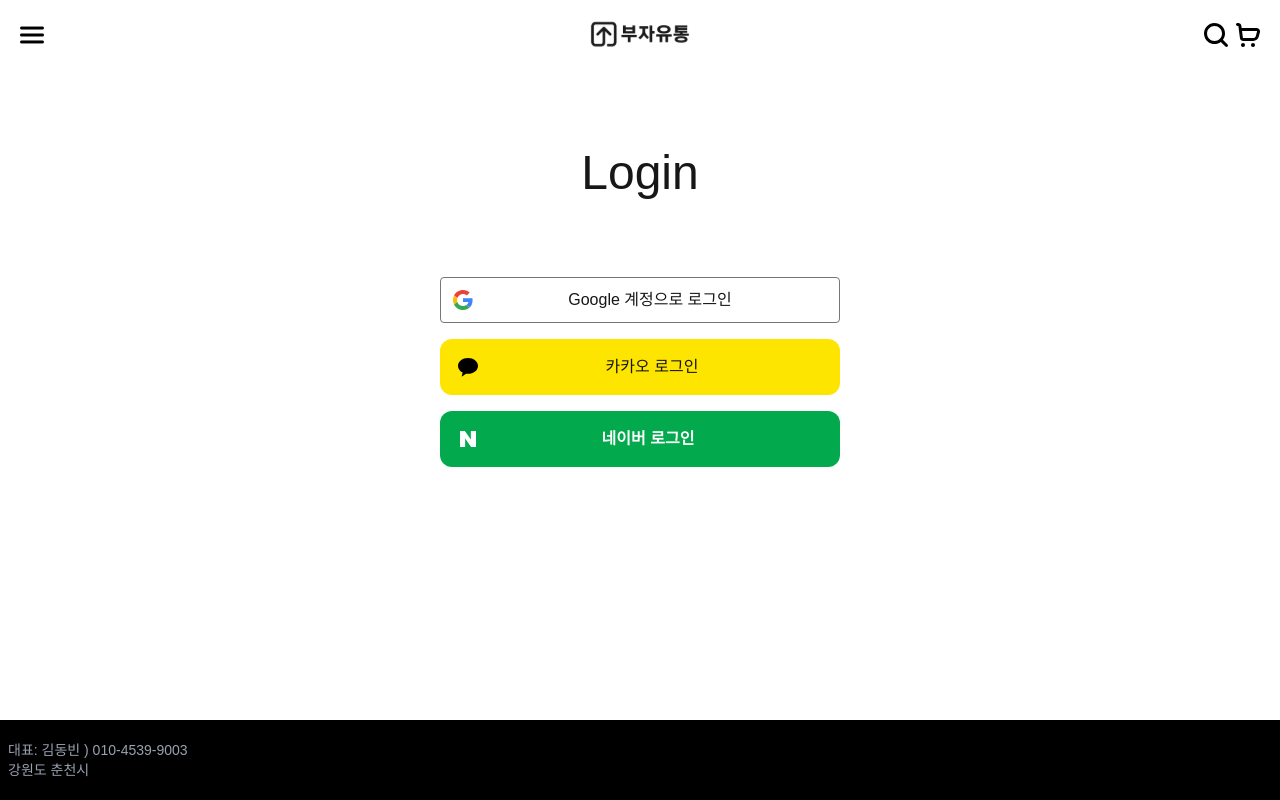
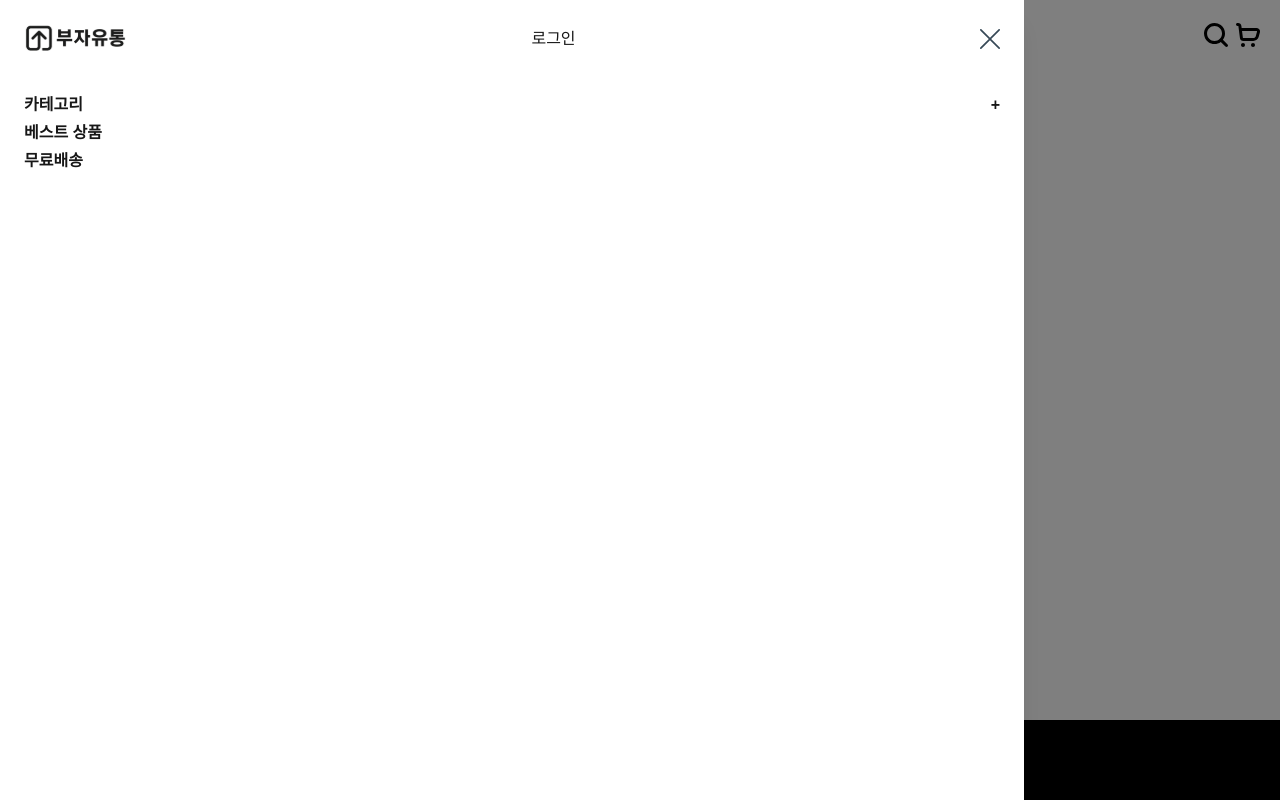
Before and after one commit to 10000jaeN/buja-distributor, a Next.js app: page /login in a window 1280 px wide. Both pictures are taken after a click on the icon 32 px from the left and 34 px from the top of the page. Built offline with nearby package versions, Linux system fonts and the light colour scheme.

Commit message:
feat: add component SideBar

```diff
--- a/src/app/layout.tsx
+++ b/src/app/layout.tsx
@@ -3,6 +3,7 @@
 import "./globals.css";
 import Nav from "@/components/common/Nav";
 import Footer from "@/components/common/Footer";
+import SideBar from "@/components/common/SideBar";
 
 const pretendard = localFont({
   src: "../public/fonts/PretendardVariable.woff2",
@@ -25,6 +26,7 @@
     <html lang="ko" className={pretendard.variable}>
       <body className="flex min-h-screen flex-col font-sans antialiased">
         <Nav />
+        <SideBar />
 
         <main className="flex-1">{children}</main>
 
--- /dev/null
+++ b/src/components/common/SideBar.tsx
@@ -0,0 +1,76 @@
+"use client";
+
+import { CancelIcon, Logo } from "@/assets";
+import useMenuStore from "@/store/useMenuStore";
+import Link from "next/link";
+import { useEffect, useState } from "react";
+
+const category = [
+  { name: "기름", categoryDeps: ["참기름", "들기름"] },
+  { name: "김", categoryDeps: ["도시락 김", "전장 김", "돌자반", "가루김"] },
+  { name: "과자", categoryDeps: ["스낵"] },
+  { name: "장류", categoryDeps: ["간장", "고추장", "된장", "쌈장"] },
+  { name: "조미료", categoryDeps: ["고춧가루"] },
+];
+
+const SideBar = () => {
+  const { isOpen, closeMenu } = useMenuStore();
+  const [openCategory, setOpenCategory] = useState<boolean>(false);
+
+  useEffect(() => {
+    if (isOpen) {
+      document.body.style.overflow = "hidden";
+    } else {
+      document.body.style.overflow = "unset";
+    }
+  }, [isOpen]);
+
+  const onClickOpenCategory = () => {
+    setOpenCategory(!openCategory);
+  };
+
+  return (
+    <>
+      <div
+        className={`fixed inset-0 z-100 bg-black/50 transition-opacity duration-1000 ${isOpen ? "opacity-100" : "pointer-events-none opacity-0"}`}
+        onClick={closeMenu}
+      />
+
+      <aside
+        className={`fixed top-0 left-0 z-100 h-full w-[80vw] bg-white p-6 shadow-xl transition-transform duration-300 ease-in-out ${isOpen ? "translate-x-0" : "-translate-x-full"}`}
+      >
+        <div className="flex items-center justify-between">
+          <Link href={"/"}>
+            <Logo className="flex" />
+          </Link>
+          <Link href={"/login"} onClick={closeMenu}>
+            로그인
+          </Link>
+          <CancelIcon className="h-5 w-5 cursor-pointer" onClick={closeMenu} />
+        </div>
+        <ul className="mt-10 flex cursor-pointer flex-col gap-1 font-bold">
+          <li className="">
+            <div className="flex justify-between hover:bg-gray-300">
+              <p>카테고리</p>
+              <p onClick={onClickOpenCategory} className="cursor-pointer">
+                +
+              </p>
+            </div>
+            <ul className="ml-3 font-medium">
+              {openCategory &&
+                category.map((cat) => (
+                  <li>
+                    <Link href={`/category/${cat.name}`}>{cat.name}</Link>
+                  </li>
+                ))}
+            </ul>
+          </li>
+          <li>베스트 상품</li>
+          <li>무료배송</li>
+        </ul>
+      </aside>
+    </>
+  );
+};
+
+export default SideBar;
```
